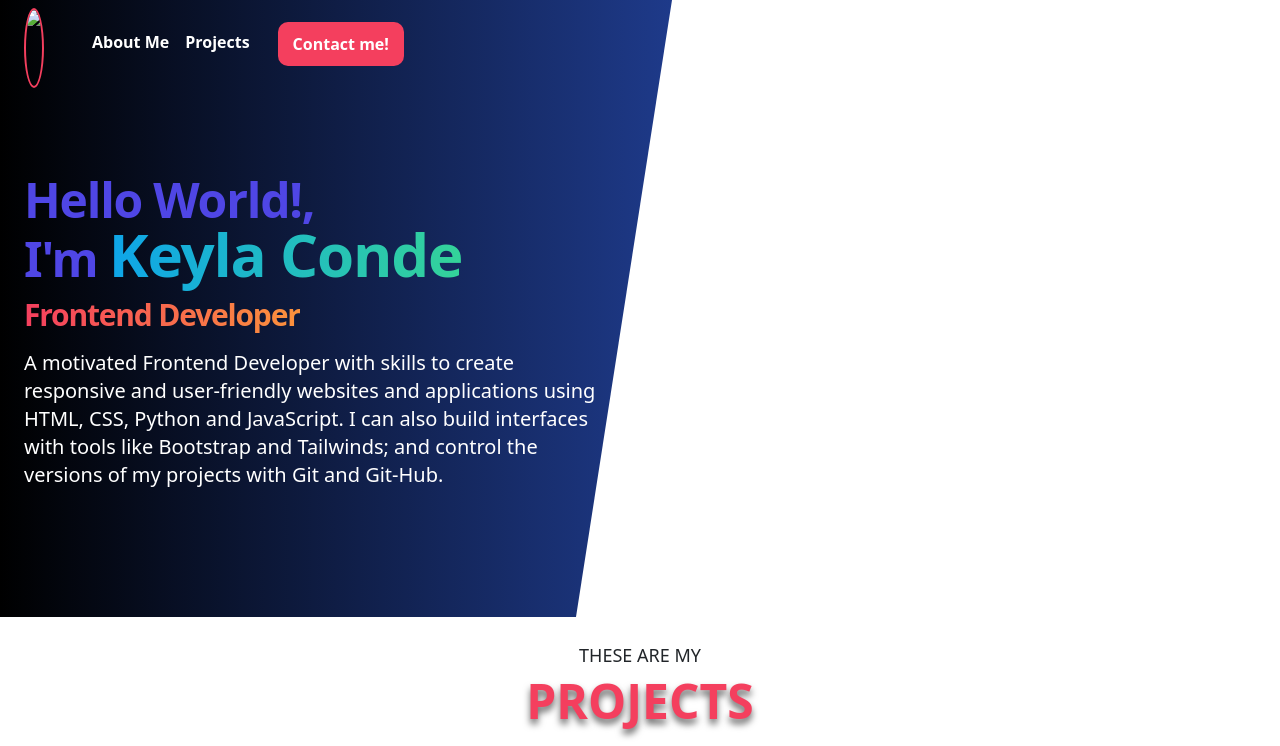
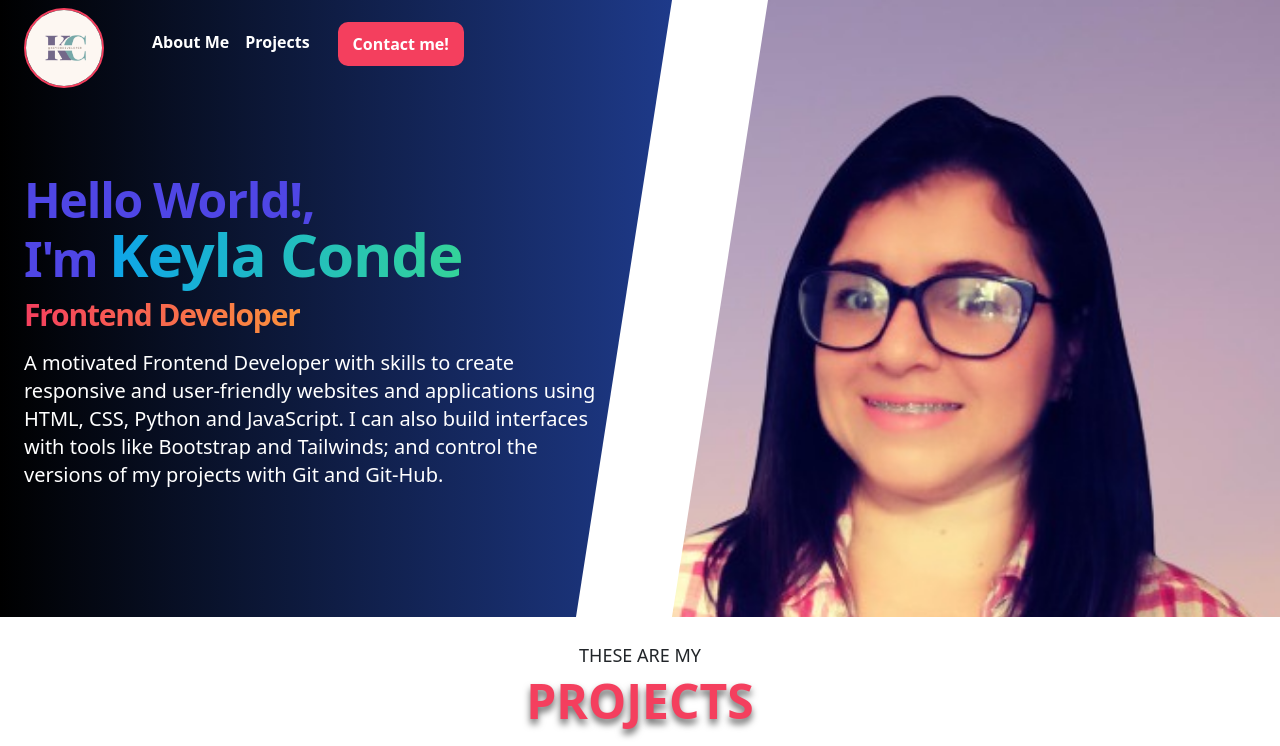
Before and after one commit to KeylaConde/my-portfolio.io, a plain HTML site: page index.html in a window 1280 px wide. Shown: the top 746 px of the page. Drawn offline with nearby package versions, Linux system fonts and the light colour scheme; the site is published under a folder, as on GitHub Pages, so addresses that start at the root find nothing.

Commit message:
Added my photo and my logo

```diff
--- a/index.html
+++ b/index.html
@@ -27,7 +27,7 @@
                   <a class="navbar-brand" href="#">
                     <button class="" type="button" data-bs-toggle="collapse">
                       <span class="sr-only navbar-toggler-icon">Keyla Conde CV</span>
-                    <img id="icono" class="mt-3 h-8 w-auto sm:h-20" src="/image/c.png">
+                    <img id="icono" class="mt-3 h-8 w-auto sm:h-20" src="./image/c.png">
                     </button>
                   </a>
                 </div>
@@ -105,7 +105,7 @@
 
     <div id="foto" class="lg:absolute lg:inset-y-0 lg:right-0 lg:w-1/2">
       <img  class="h-56 w-full object-cover sm:h-72 md:h-96 lg:w-full lg:h-full"
-        src="/image/FotoJet (1)-removebg-preview.jpg" alt="mi foto">
+        src="./image/FotoJet (1)-removebg-preview.jpg" alt="mi foto">
     </div>
 
   </div>
```
